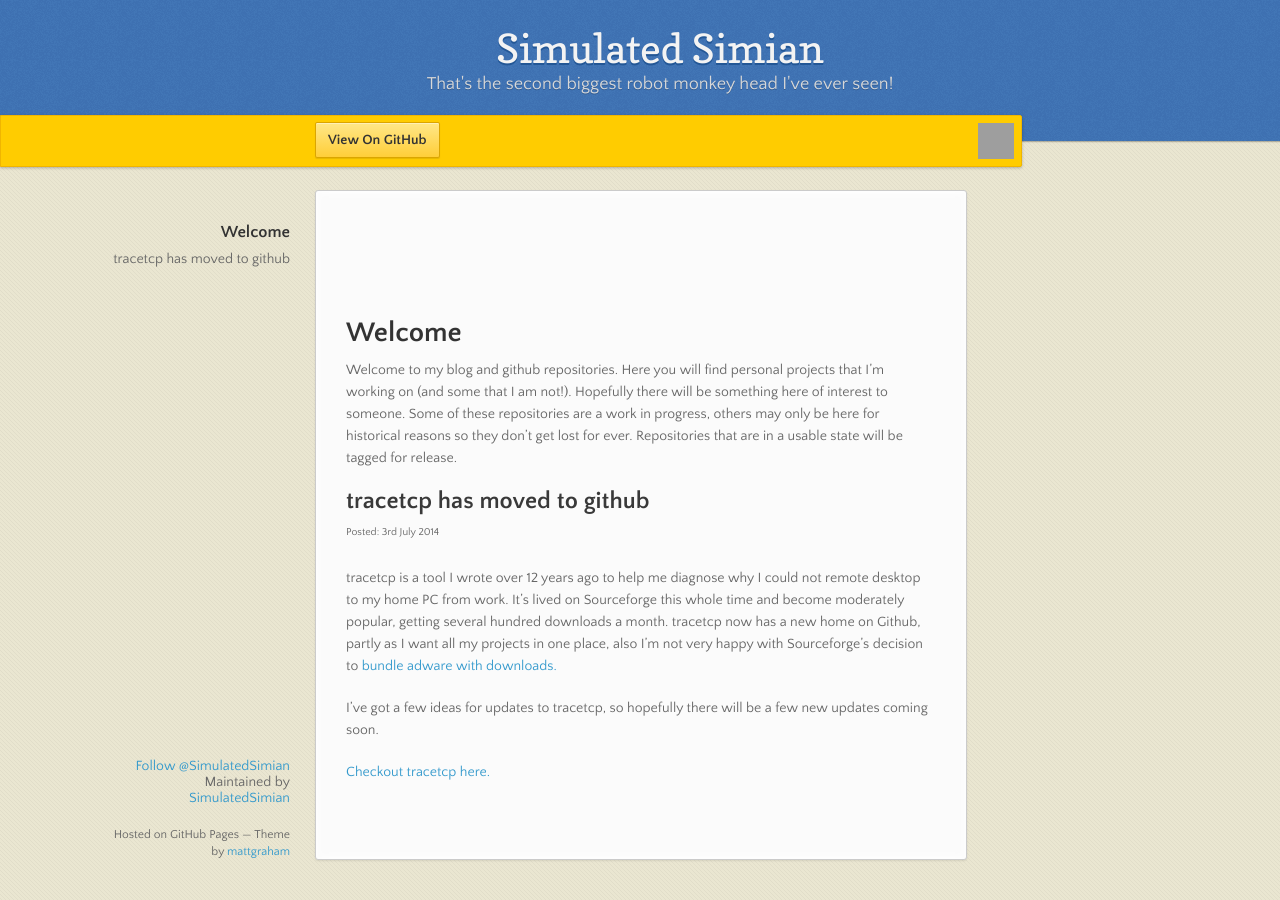
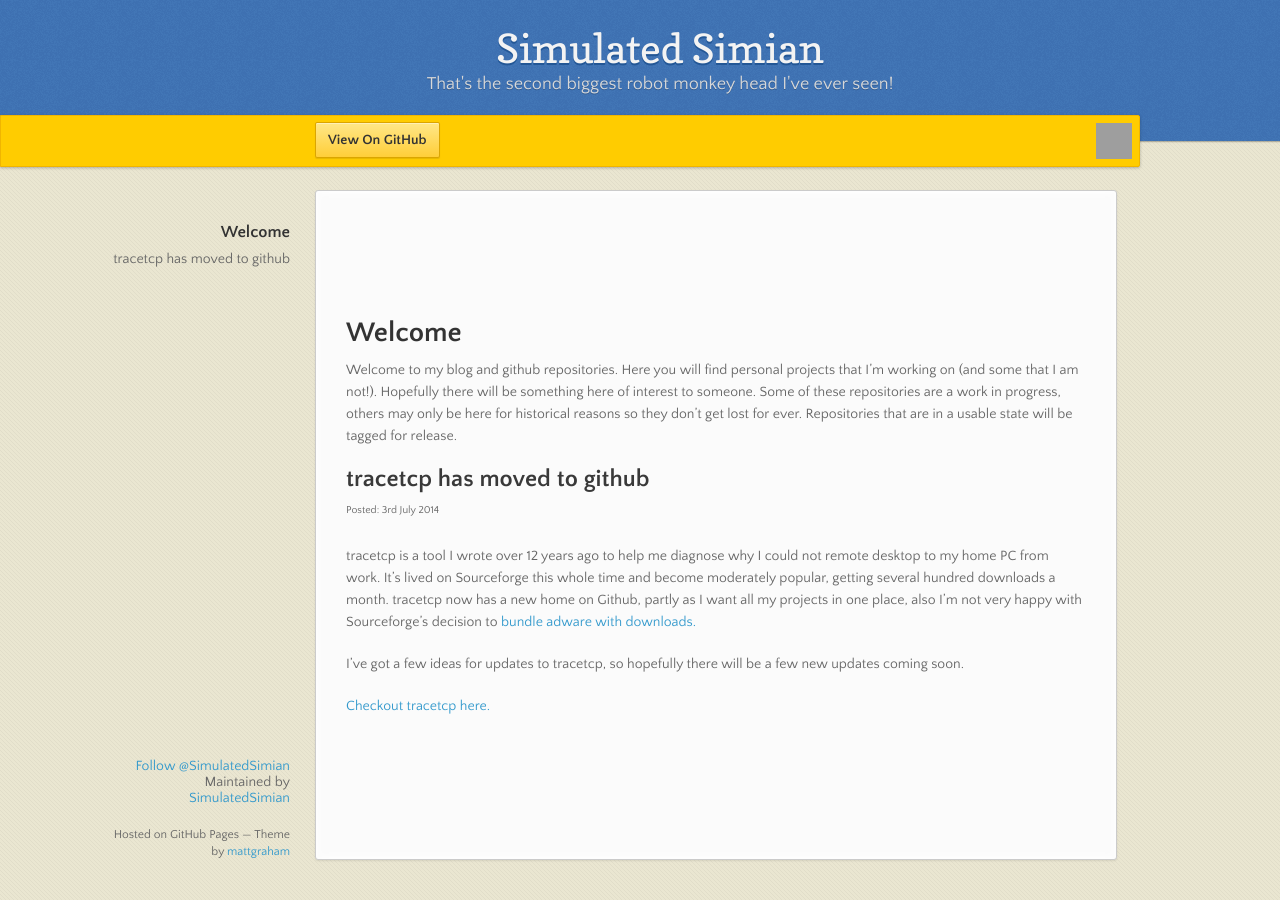
Before and after one commit to SimulatedSimian/SimulatedSimian.github.io, a Jekyll site: the page built from index.md, in a window 1280 px wide. Built offline with Jekyll 4.4.1, drawn with Linux system fonts in a browser that asks for light colours; nearby versions of some CDN libraries; Markdown is read by kramdown in place of the engine named in the settings; comment, search, counter and statistics services are not loaded; grey boxes are pictures that could not be loaded.

Commit message:
update style

```diff
--- a/stylesheets/styles.css
+++ b/stylesheets/styles.css
@@ -694,7 +694,7 @@ header p {
   left: 0;
   right: 50%;
   height: 50px;
-  margin-right: -382px;
+  margin-right: -500px;
   position: fixed;
   top: 115px;
   background: #ffcc00;
@@ -792,7 +792,7 @@ header p {
 }
 
 section {
-  width: 590px;
+  width: 740px;
   padding: 30px 30px 50px 30px;
   margin: 20px 0;
   margin-top: 190px;
```
